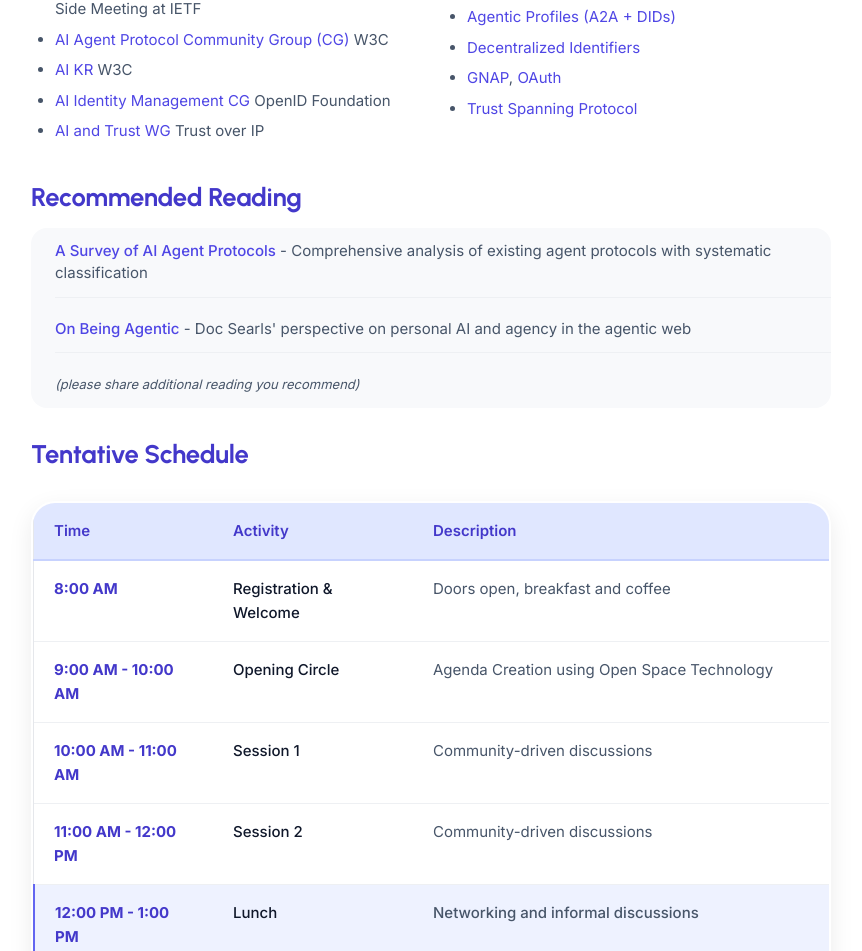
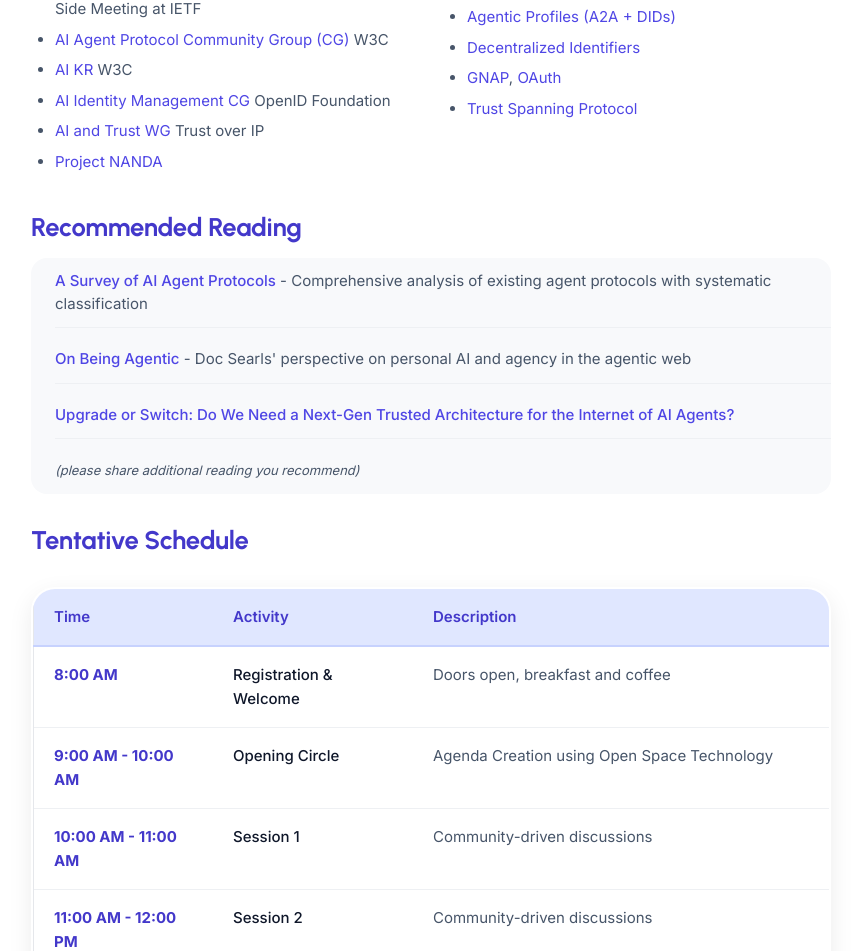
Before and after one commit to agenticinternetworkshop/agenticinternetworkshop.org, a Next.js app: page /details in a window 1280 px wide. Shown: the part 1268-2219 px from the top of the page, without its empty margins (209-1071 px from the left). Built offline with nearby package versions, Linux system fonts and the light colour scheme.

Commit message:
updated with proj nanda

```diff
--- a/src/app/details/page.tsx
+++ b/src/app/details/page.tsx
@@ -82,6 +82,7 @@
                     <li><a href="https://www.w3.org/community/aikr/" target="_blank" rel="noopener noreferrer">AI KR</a> W3C</li>
                     <li><a href="https://openid.net/cg/artificial-intelligence-identity-management-community-group/" target="_blank" rel="noopener noreferrer">AI Identity Management CG</a> OpenID Foundation</li>
                     <li><a href="https://lf-toip.atlassian.net/wiki/spaces/HOME/pages/22982892/AI+Human+Trust+Working+Group" target="_blank" rel="noopener noreferrer">AI and Trust WG</a> Trust over IP</li>
+                    <li><a href="hhttps://projnanda.github.io/projnanda/#" target="_blank" rel="noopener noreferrer">Project NANDA</a></li>
                   </ul>
                 </div>
                 <div className="protocol-column">
@@ -103,6 +104,7 @@
               <ul className="reading-list">
                 <li><a href="https://arxiv.org/abs/2504.16736" target="_blank" rel="noopener noreferrer">A Survey of AI Agent Protocols</a> - Comprehensive analysis of existing agent protocols with systematic classification</li>
                 <li><a href="https://projectvrm.org/2025/08/28/on-being-agentic/" target="_blank" rel="noopener noreferrer">On Being Agentic</a> - Doc Searls' perspective on personal AI and agency in the agentic web</li>
+                <li><a href="https://arxiv.org/abs/2506.12003" target="_blank" rel="noopener noreferrer">Upgrade or Switch: Do We Need a Next-Gen Trusted Architecture for the Internet of AI Agents?</a></li>
                 <li><em>(please share additional reading you recommend)</em></li>
               </ul>
 
```
